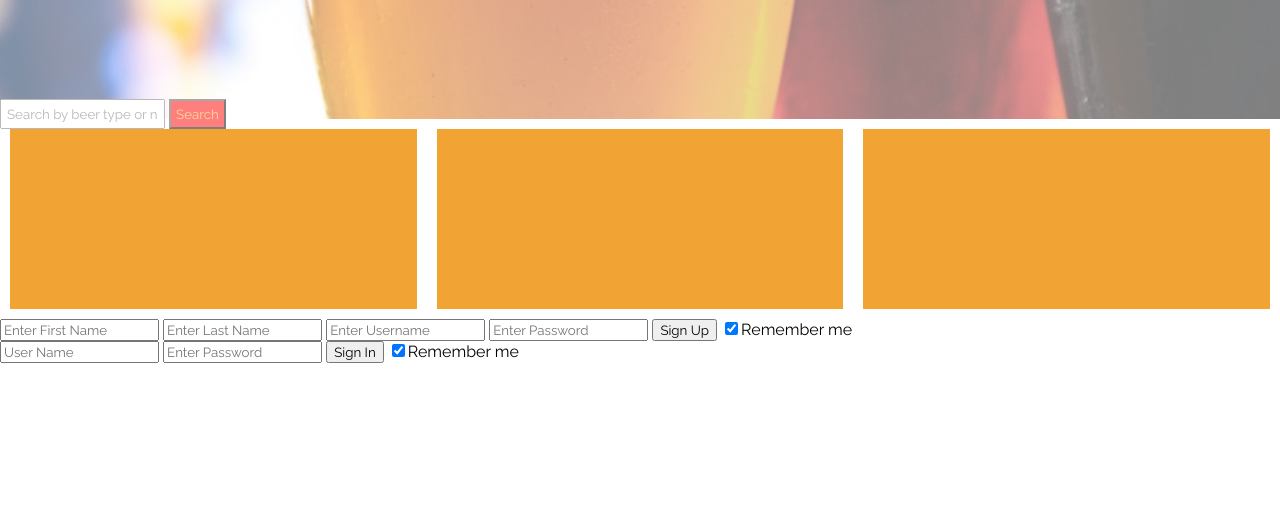
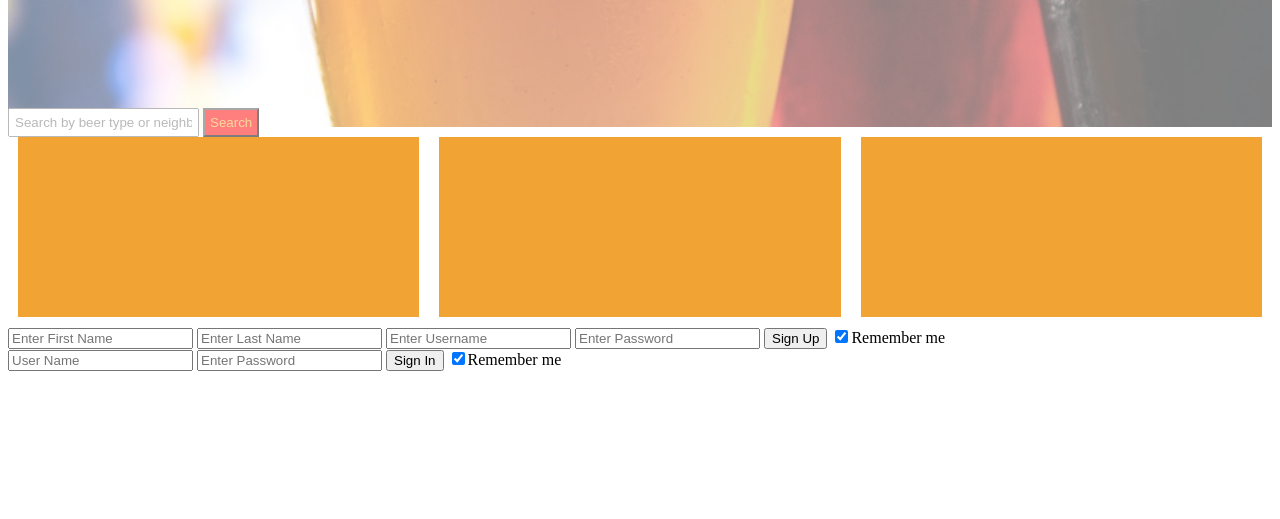
Before and after one commit to tanyagriego/node-api, a website: page public/index.html in a window 1280 px wide. Shown: the part 281-800 px from the top of the page. Drawn offline with nearby package versions, Linux system fonts and the light colour scheme.

Commit message:
reinstate lost files

```diff
--- a/package.json
+++ b/package.json
@@ -17,10 +17,10 @@
     "express": "^4.14.0",
     "jsonwebtoken": "^8.2.0",
     "moment": "^2.23.0",
-    "mongoose": "^5.4.14",
+    "mongoose": "^5.6.3",
     "morgan": "^1.9.1",
     "passport": "^0.3.2",
-    "passport-jwt": "^2.2.1",
+    "passport-jwt": "^4.0.0",
     "passport-local": "^1.0.0"
   },
   "devDependencies": {
--- a/public/index.html
+++ b/public/index.html
@@ -2,7 +2,7 @@
 <html>
     <head>
         <title>GF PINTS</title>
-        <link rel="stylesheet" href="css/main.css">
+        <link rel="stylesheet" href="css/media.css">
         <meta name="viewport" content="width=device-width, initial-scale=1, maximum-scale=1, user-scalable=no">
         <link href="https://fonts.googleapis.com/css?family=Raleway" rel="stylesheet">
     </head>
```
Also changed, not shown: 1 other file.
